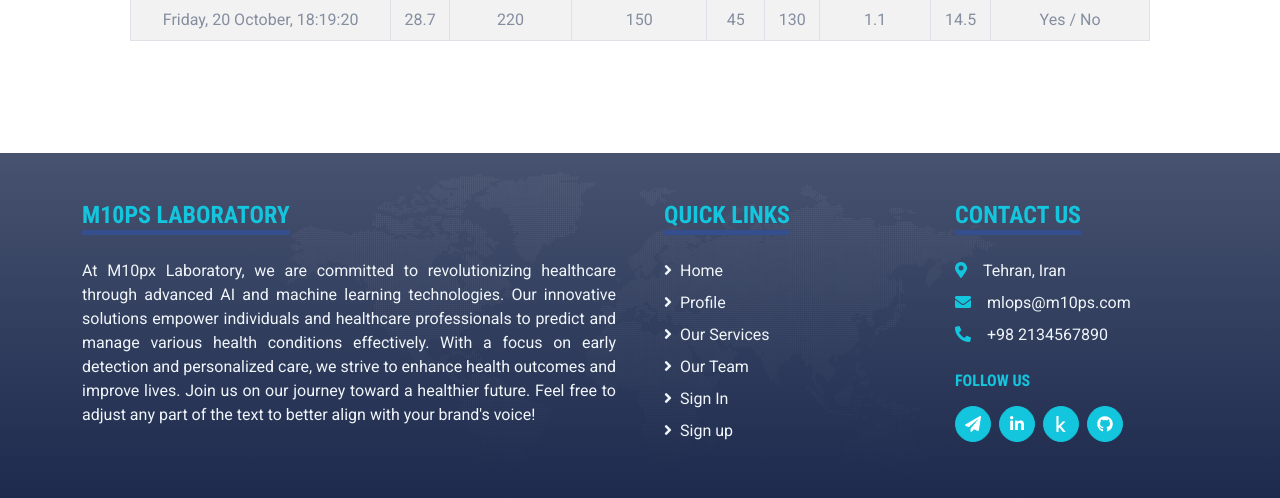
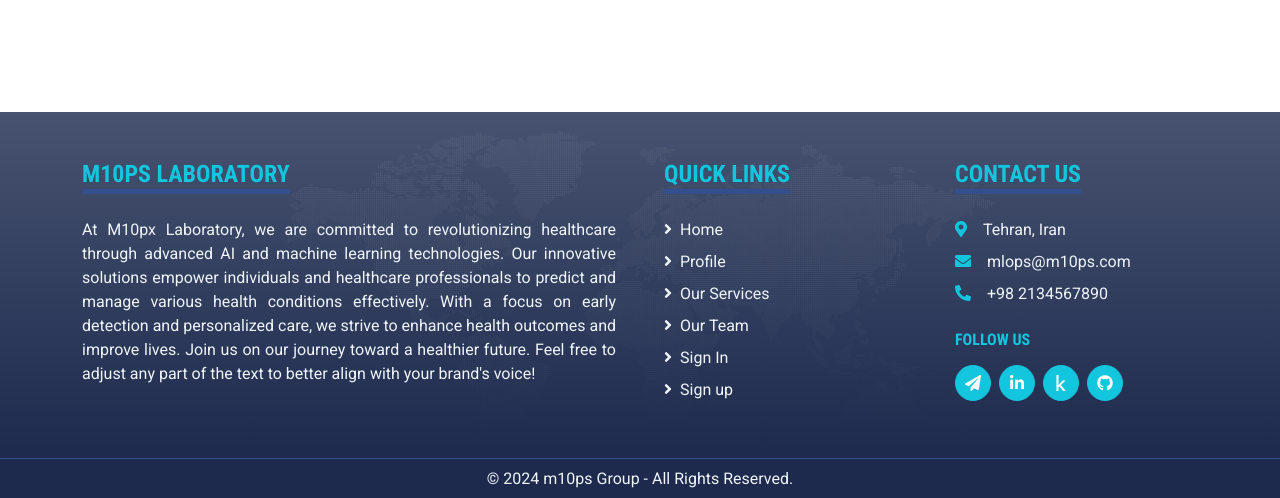
Before and after one commit to Mahdi-Savoji/SmartWebsite-HealthTest-by-BloodTest, a Flask app: page /history in a window 1280 px wide. Shown: the part 741-1239 px from the top of the page. Run offline with Flask 3, Linux system fonts and the light colour scheme; a user stored in the database is signed in; parts of the project's set-up code (start-up, migrations or seed data) failed here and were passed over; some libraries are stand-ins or nearby versions.

Commit message:
Update history.html

```diff
--- a/templates/history.html
+++ b/templates/history.html
@@ -140,19 +140,22 @@
                                 </tr>
                             </thead>
                             <tbody>
+                                {% for prediction in predictions %}
                                 <tr>
-                                <td>Friday, 20 October, 18:19:20</td>
-                                <td>28.7</td>
-                                <td>220</td>
-                                <td>150</td>
-                                <td>45</td>
-                                <td>130</td>
-                                <td>1.1</td>
-                                <td>14.5</td>
-                                <td>Yes / No</td>
+                                    <td>{{ prediction.timestamp }}</td>  <!-- Ensure this matches your timestamp field -->
+                                    <td>{{ prediction.bmi }}</td>
+                                    <td>{{ prediction.chol }}</td>
+                                    <td>{{ prediction.tg }}</td>
+                                    <td>{{ prediction.hdl }}</td>
+                                    <td>{{ prediction.ldl }}</td>
+                                    <td>{{ prediction.cr }}</td>
+                                    <td>{{ prediction.bun }}</td>
+                                    <td>{{ prediction.result }}</td>  <!-- Assuming this is the diabetes result message -->
                                 </tr>
+                                {% endfor %}
                             </tbody>
                         </table>
+
                     </div>
                 </div>
             </div>
```
Lines whose indentation alone changed are shown as unchanged.
